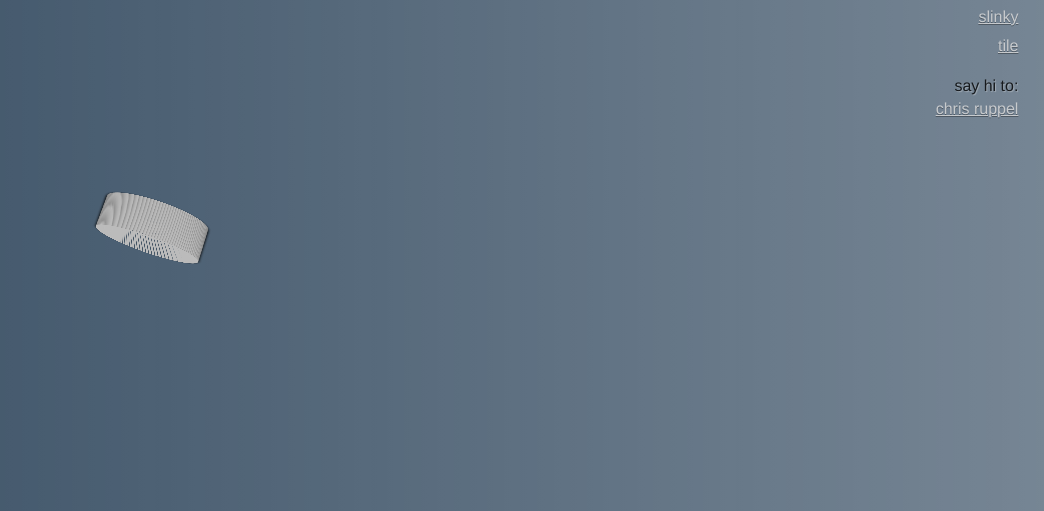
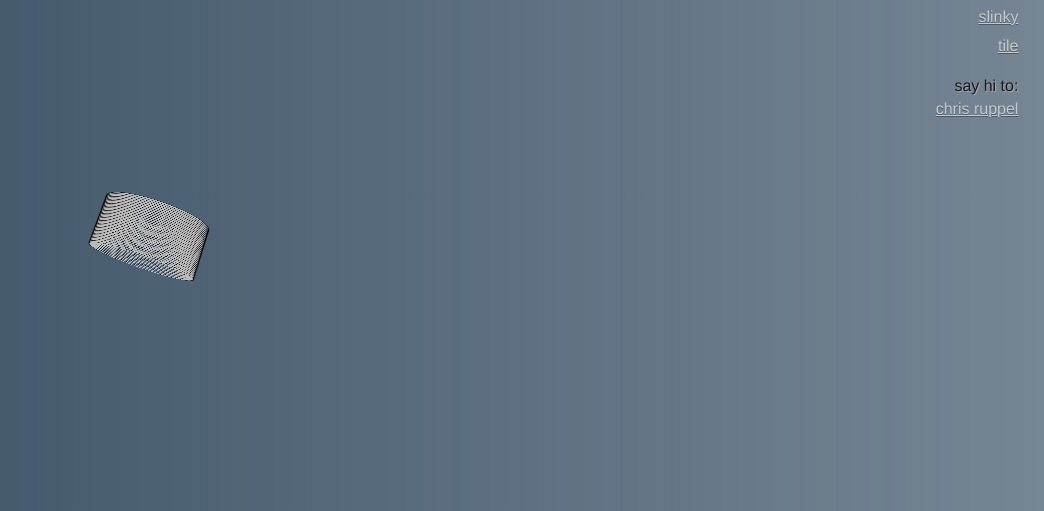
Before and after one commit to rupl/css3playground.com, a PHP site: page /slinky.php in a window 1280 px wide. Shown: the part 266-777 px from the top of the page, without its empty margins (236-1280 px from the left). Run offline with PHP 8.4, Linux system fonts and the light colour scheme; some libraries are stand-ins or nearby versions.

Commit message:
Improved math of slinky segments, made border thicker.

```diff
--- a/slinky.php
+++ b/slinky.php
@@ -38,6 +38,7 @@ include('_header.php');
 			width: 100px;
 			height: 100px;
 			border: 5px solid #bbb;
+/* 			border-image: url('/images/slinky-border.png') 20 20 20 20 stretch stretch; */
 
 			-o-transform-origin: 0 80%;
 			-moz-transform-origin: 0 80%;
@@ -57,15 +58,16 @@ include('_header.php');
 				translateX(0) translateY(0) translateZ(0);
 
 			/* shadows really help define the layers */
-			-webkit-box-shadow: 0 0 3px rgba(0,0,0,0.5);
-			-moz-box-shadow: 0 0 3px rgba(0,0,0,0.5);
-			-ms-box-shadow: 0 0 3px rgba(0,0,0,0.5);
-			-o-box-shadow: 0 0 3px rgba(0,0,0,0.5);
-			box-shadow: 0 0 3px rgba(0,0,0,0.5);
+			-webkit-box-shadow: 0 0 1px 1px rgba(0,0,0,1);
+			-moz-box-shadow: 0 0 1px 1px rgba(0,0,0,1);
+			-ms-box-shadow: 0 0 1px 1px rgba(0,0,0,1);
+			-o-box-shadow: 0 0 1px 1px rgba(0,0,0,1);
+			box-shadow: 0 0 1px 1px rgba(0,0,0,1);
 
 			/* -- transition is the magic sauce for animation -- */
 			-webkit-transition: all .5s ease-in-out;
 			-moz-transition: all .5s ease-in-out;
+			-o-transition: all .5s ease-in-out;
 			transition: all .5s ease-in-out;
 		}
 
@@ -73,17 +75,17 @@ include('_header.php');
 		.panel .segment .segment {
 			-webkit-transform:
 				rotateX(0) rotateY(0) rotateZ(0)
-				translateX(0) translateY(0) translateZ(-1px);
+				translateX(0) translateY(0) translateZ(-1.5px);
 		}
 
 		/* This is the slinky extended approx 180 degrees */
 		.panel:hover .segment .segment {
+			transform: rotate(6.5deg) skew(-1deg) rotate(4deg);
 			-o-transform: rotate(6.5deg) skew(-1deg) rotate(4deg);
 			-moz-transform: rotate(6.5deg) skew(-1deg) rotate(4deg);
 			-webkit-transform:
-				rotateX(0) rotateY(5.1deg) rotateZ(0)
-				translateX(-1px) translateY(0) translateZ(-1px);
-			transform: rotate(6.5deg) skew(-1deg) rotate(4deg);
+				rotateX(0) rotateY(5deg) rotateZ(0)
+				translateX(0px) translateY(0px) translateZ(-1px);
 
 		}
 
@@ -163,7 +165,9 @@ include('_header.php');
 																																	<div class="segment">
 																																		<div class="segment">
 																																			<div class="segment">
-																																				<div class="segment"></div>
+																																				<div class="segment">
+																																					<div class="segment"></div>
+																																				</div>
 																																			</div>
 																																		</div>
 																																	</div>
```
